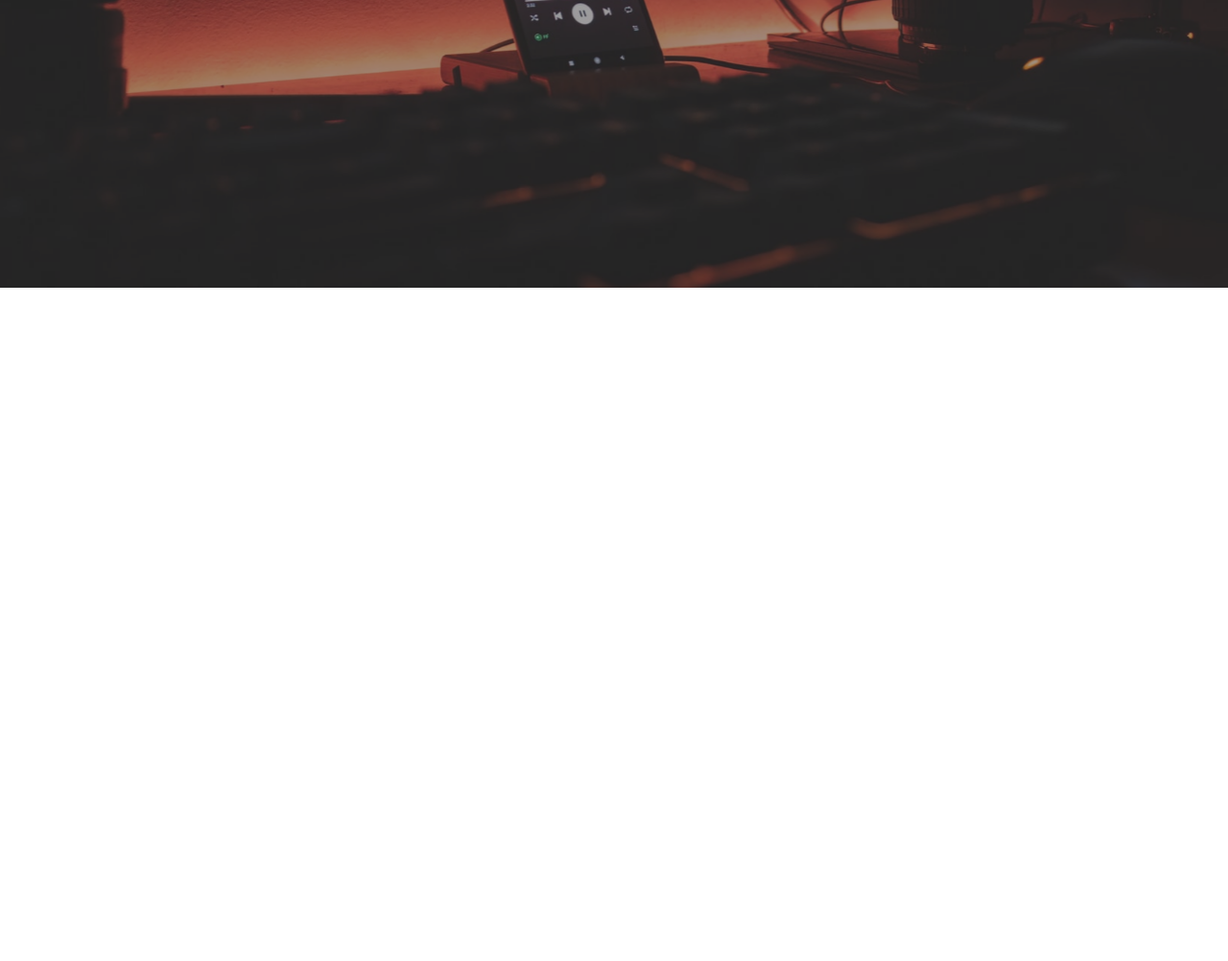
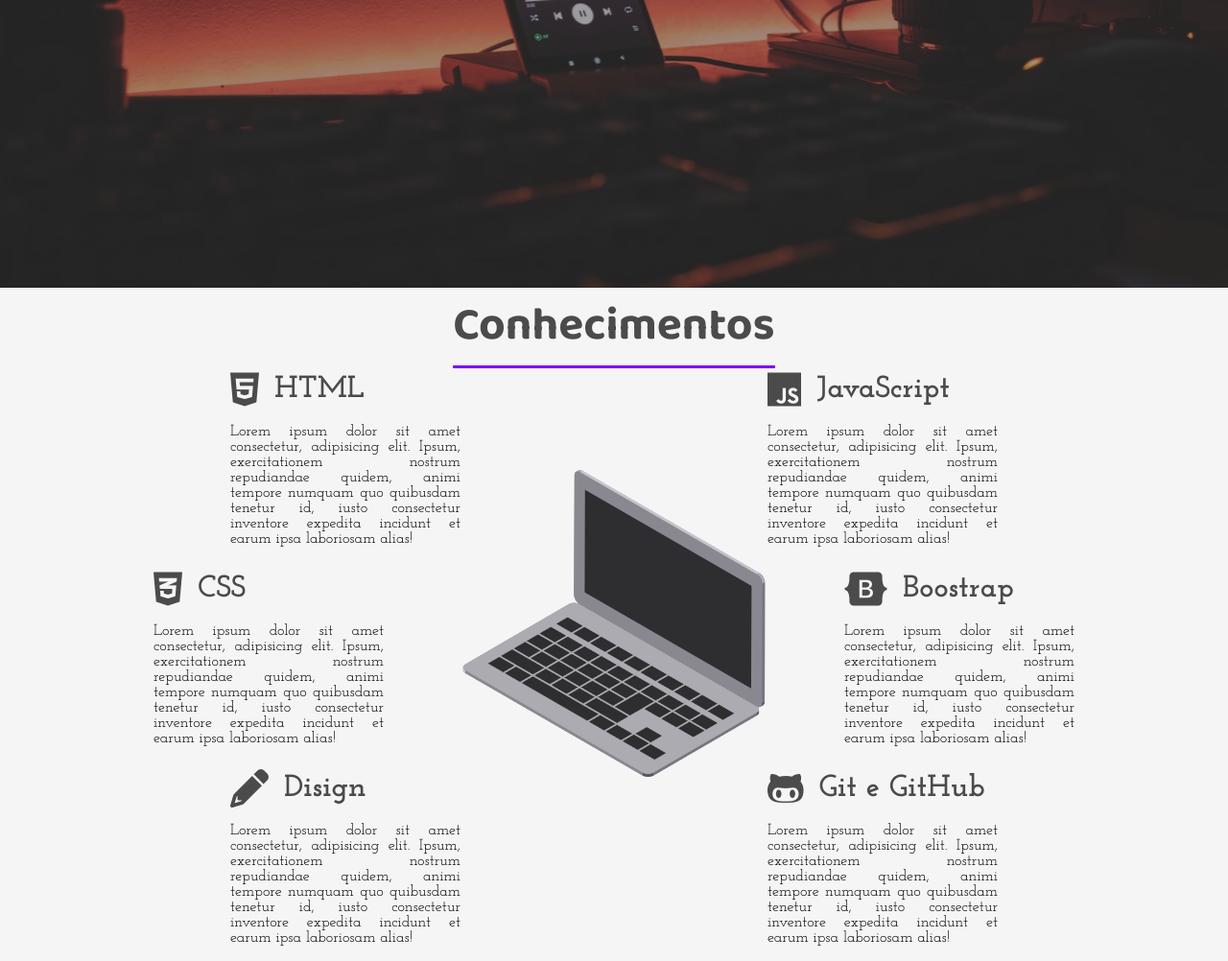
Before and after one commit to Diniz-s-flavio/Portifolio, a plain HTML site: page index.html in a window 1280 px wide. Shown: the part 500-1502 px from the top of the page at 96% size. Before the commit the page ends 800 px from the top, so only its background shows below. Drawn offline with Linux system fonts and the light colour scheme.

Commit message:
:package: Parte de conhecimetos
parte que fala dos conhecimentos Implementada porem so com Lorem Ipsun sem informaçoes

```diff
--- a/index.html
+++ b/index.html
@@ -51,6 +51,71 @@
                 <a href=""><i class="fab fa-twitter"></i></a>
             </div>
         </aside>
+
+        <section class="sessao-conhecimentos">
+            <section class="sessao-header">
+                <h1>Conhecimentos</h1>
+            </section>
+            <div class="conhecimentos">
+                <div class="conhecimento">
+                    <div class="conhecimento-header">
+                        <i class="fab fa-html5"></i>
+                        <h3>HTML</h3>
+                    </div>
+                    <div class="conhecimento-text">
+                        <p>Lorem ipsum dolor sit amet consectetur, adipisicing elit. Ipsum, exercitationem nostrum repudiandae quidem, animi tempore numquam quo quibusdam tenetur id, iusto consectetur inventore expedita incidunt et earum ipsa laboriosam alias!</p>
+                    </div>
+                </div>
+                <div class="conhecimento">
+                    <div class="conhecimento-header">
+                        <i class="fab fa-css3-alt"></i>
+                        <h3>CSS</h3>
+                    </div>
+                    <div class="conhecimento-text">
+                        <p>Lorem ipsum dolor sit amet consectetur, adipisicing elit. Ipsum, exercitationem nostrum repudiandae quidem, animi tempore numquam quo quibusdam tenetur id, iusto consectetur inventore expedita incidunt et earum ipsa laboriosam alias!</p>
+                    </div>
+                </div>
+                <div class="conhecimento">
+                    <div class="conhecimento-header">
+                        <i class="fas fa-pencil-alt"></i>
+                        <h3>Disign</h3>
+                    </div>
+                    <div class="conhecimento-text">
+                        <p>Lorem ipsum dolor sit amet consectetur, adipisicing elit. Ipsum, exercitationem nostrum repudiandae quidem, animi tempore numquam quo quibusdam tenetur id, iusto consectetur inventore expedita incidunt et earum ipsa laboriosam alias!</p>
+                    </div>
+                </div>
+                <div class="conhecimento">
+                    <div class="conhecimento-header">
+                        <i class="fab fa-js"></i>
+                        <h3>JavaScript</h3>
+                    </div>
+                    <div class="conhecimento-text">
+                        <p>Lorem ipsum dolor sit amet consectetur, adipisicing elit. Ipsum, exercitationem nostrum repudiandae quidem, animi tempore numquam quo quibusdam tenetur id, iusto consectetur inventore expedita incidunt et earum ipsa laboriosam alias!</p>
+                    </div>
+                </div>
+                <div class="conhecimento">
+                    <div class="conhecimento-header">
+                        <i class="fab fa-bootstrap"></i>
+                        <h3>Boostrap</h3>
+                    </div>
+                    <div class="conhecimento-text">
+                        <p>Lorem ipsum dolor sit amet consectetur, adipisicing elit. Ipsum, exercitationem nostrum repudiandae quidem, animi tempore numquam quo quibusdam tenetur id, iusto consectetur inventore expedita incidunt et earum ipsa laboriosam alias!</p>
+                    </div>
+                </div>
+                <div class="conhecimento">
+                    <div class="conhecimento-header">
+                        <i class="fab fa-github-alt"></i>
+                        <h3>Git e GitHub</h3>
+                    </div>
+                    <div class="conhecimento-text">
+                        <p>Lorem ipsum dolor sit amet consectetur, adipisicing elit. Ipsum, exercitationem nostrum repudiandae quidem, animi tempore numquam quo quibusdam tenetur id, iusto consectetur inventore expedita incidunt et earum ipsa laboriosam alias!</p>
+                    </div>
+                </div>
+                <div class="conhecimentos-img-wrapper">
+                    <img src="img/conhecimentos.png" alt="Imagem da sabedoria">
+                </div>
+            </div>
+        </section>
     </div>
 </body>
 
--- a/style.css
+++ b/style.css
@@ -312,3 +312,95 @@ header{
 .social-media i:hover{
     color: #990cbd;
 }
+/*Conhecimentros*/
+
+.sessao-conhecimentos{
+    background-color: #f5f5f5;
+}
+
+.conhecimentos{
+    display: grid;
+    grid-template-columns: repeat(16, 1fr);
+    grid-template-rows: repeat(6, 6rem);
+    row-gap: .5rem;
+}
+
+.sessao-header{
+    display: flex;
+    align-items: center;
+    justify-content: center;
+
+}
+
+.sessao-header h1{
+    font-family: var(--font-primary);
+    font-size: 3rem;
+    color: #4b4b4b;
+    border-bottom: solid 3px #7F00FF;
+    margin-bottom: 1.5px;
+    border-radius: 1px;
+}
+
+
+.conhecimento:nth-child(1){
+    grid-column: 4 / 7;
+    grid-row: 1 / 3;
+}
+
+.conhecimento:nth-child(2){
+    grid-column: 3 / 6;
+    grid-row: 3 / 5;
+}
+
+.conhecimento:nth-child(3){
+    grid-column: 4 / 7;
+    grid-row: 5 / -1;
+}
+
+.conhecimento:nth-child(4){
+    grid-column: 11 / 14;
+    grid-row: 1 / 3;
+}
+
+.conhecimento:nth-child(5){
+    grid-column: 12 / 15;
+    grid-row: 3 / 5;
+}
+
+.conhecimento:nth-child(6){
+    grid-column: 11 /14;
+    grid-row: 5 / -1;
+}
+ .conhecimento-header{
+     display: flex;
+     align-items: center;
+     color: #4b4b4b;
+ }
+
+ .conhecimento-header i{
+     font-size: 2.5rem;
+ }
+ .conhecimento-header h3{
+     font-family: var(--font-secundary);
+     font-size: 2rem;
+     padding-left: 1rem;
+ }
+  .conhecimento-text{
+      font-family: var(--font-secundary);
+      margin-top: 1rem;
+  }
+
+  .conhecimento-text p{
+      text-align: justify;
+  }
+
+  .conhecimentos-img-wrapper{
+      grid-column: 7 / 11;
+      grid-row: 2 / 6;
+      width: 100%;
+  }
+
+  .conhecimentos-img-wrapper img{
+      object-fit: cover;
+      width: 100%;
+  }
```
Also changed, not shown: img/conhecimentos.png (added).
